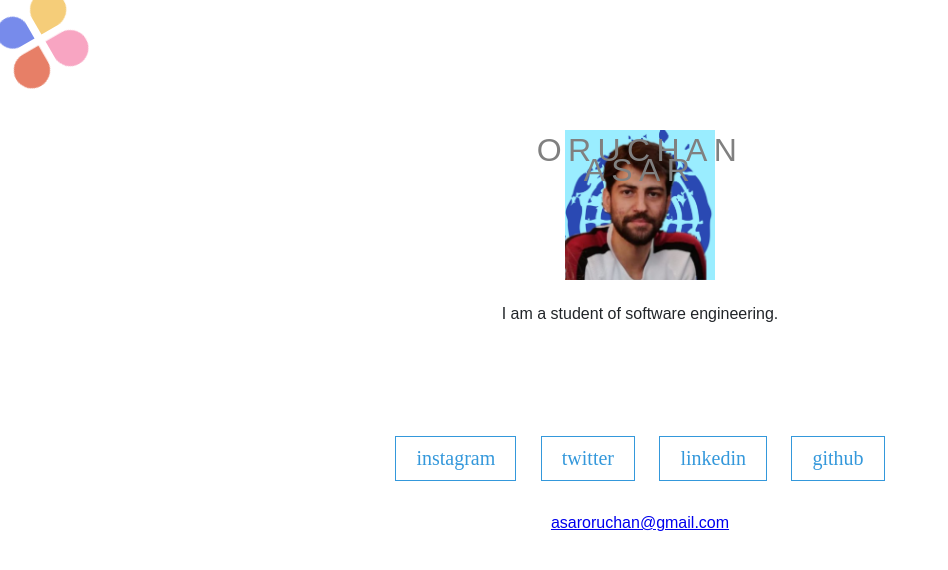
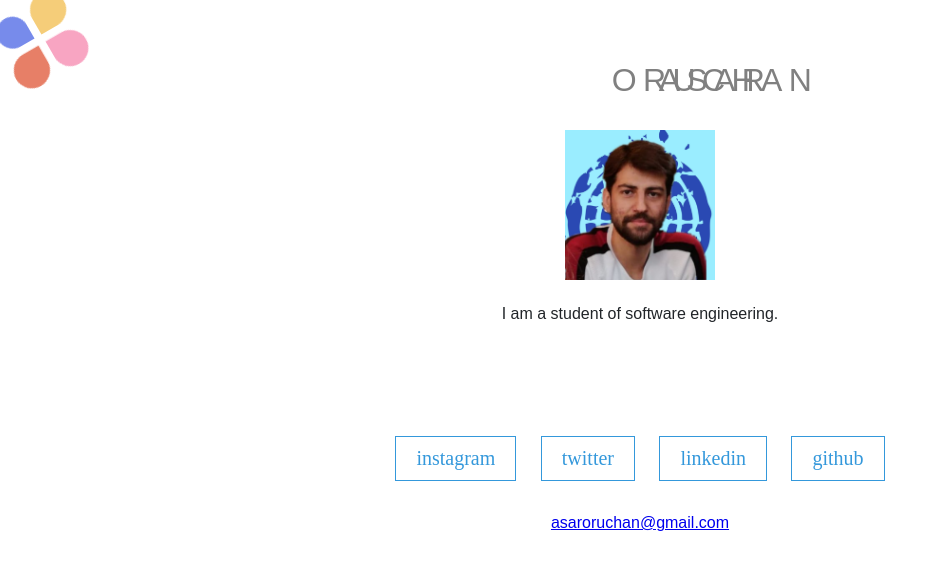
Before and after one commit to Oruchan-Asar/Personal-Website, a plain HTML site: page index.html in a window 1280 px wide. Shown: the whole page, without its empty margins (0-948 px from the left). Drawn offline with Linux system fonts and the light colour scheme.

Commit message:
some line of code deleted

```diff
--- a/style.css
+++ b/style.css
@@ -99,21 +99,11 @@ body {
     background-color: #fff;
 }
 
-.name {
-    top: 150px;
-    left: 50%;
-}
-
-.lastname {
-    top: 170px;
-    left: 50%;
-}
-
 .name, .lastname {
     position: absolute;
     transform: translate(-50%,-50%);
     font-size: 32px;
-    font-weight: 76;
+    font-weight: 150;
     letter-spacing: 0.2em;
     text-transform: uppercase;
     color: gray;
@@ -187,8 +177,3 @@ body {
 .btn1:hover::before {
     height: 180%;
 }
-
-.description {
-    top: 200px;
-    left: 50%;
-}
```
